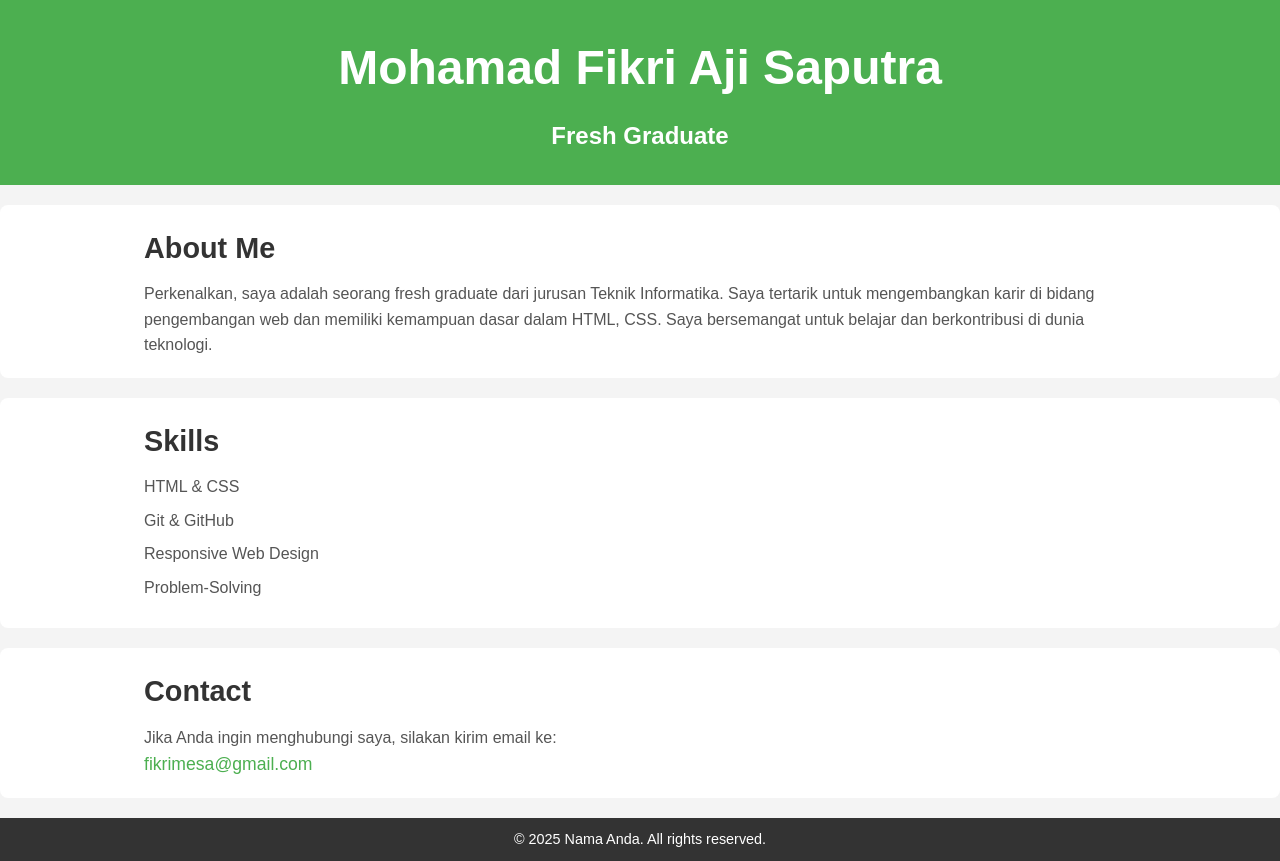
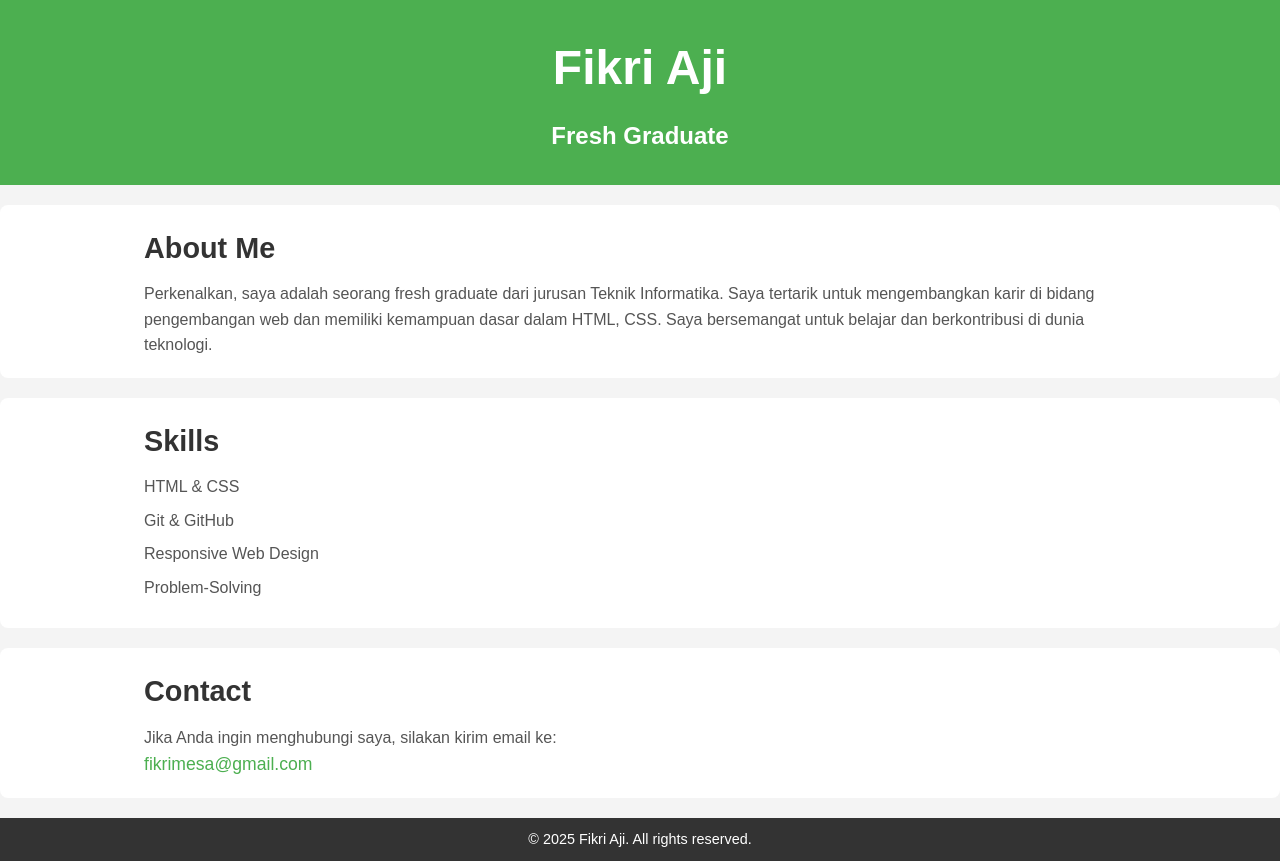
Before and after one commit to mofasa798/fikri.github.io, a plain HTML site: page index.html in a window 1280 px wide. Drawn offline with Linux system fonts and the light colour scheme.

Commit message:
Update index.html

```diff
--- a/index.html
+++ b/index.html
@@ -11,7 +11,7 @@
 <body>
     <header>
         <div class="container">
-            <h1>Mohamad Fikri Aji Saputra</h1>
+            <h1>Fikri Aji</h1>
             <h2>Fresh Graduate</h2>
         </div>
     </header>
@@ -47,7 +47,7 @@
 
     <footer>
         <div class="container">
-            <p>&copy; 2025 Nama Anda. All rights reserved.</p>
+            <p>&copy; 2025 Fikri Aji. All rights reserved.</p>
         </div>
     </footer>
 </body>
```
